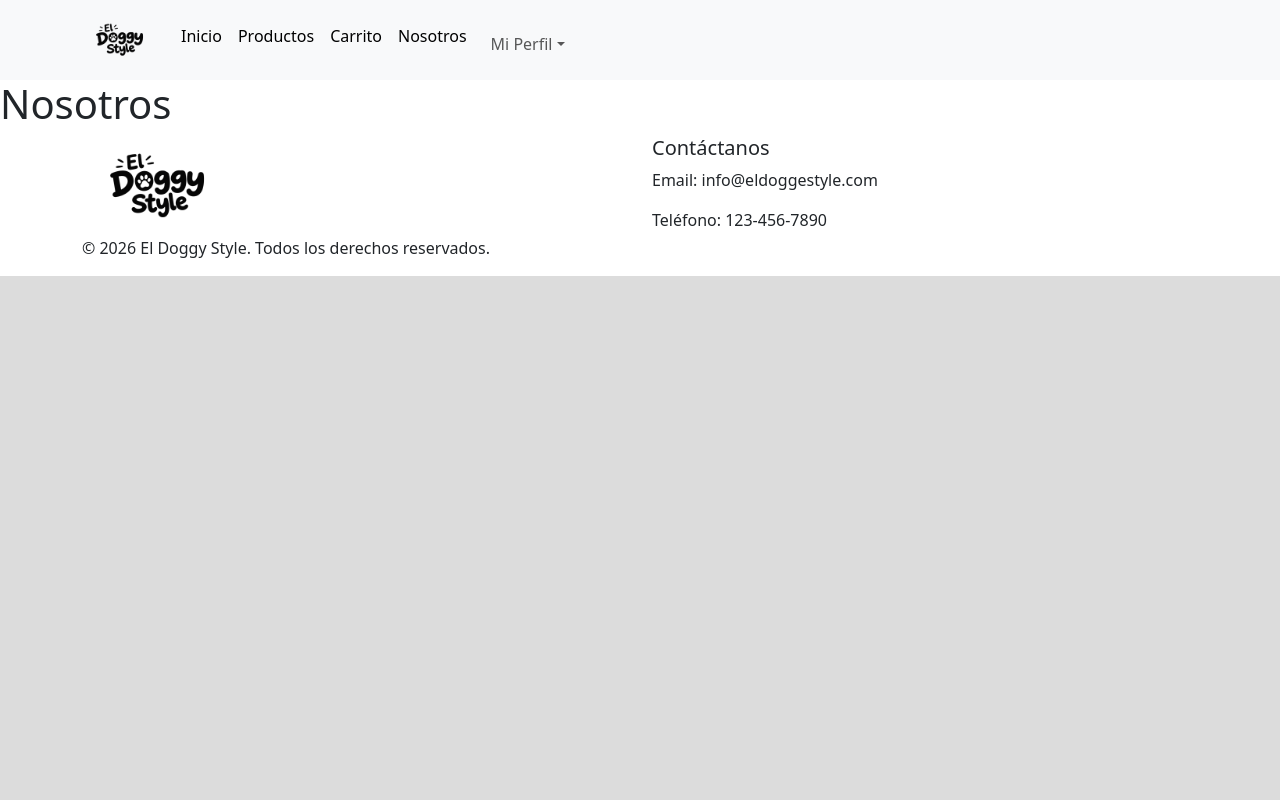
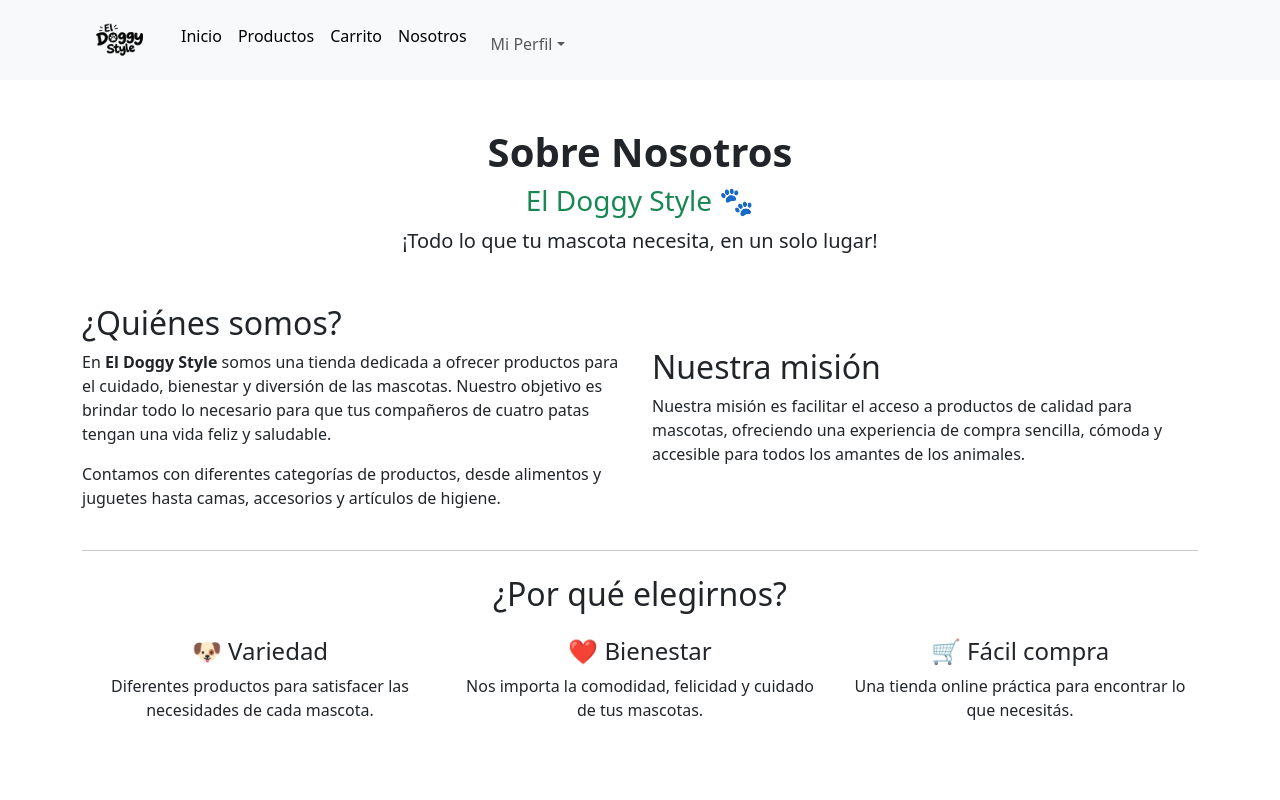
Before and after one commit to agusfmartinez/tp-tienda-online, a React (Vite) app: page /nosotros in a window 1280 px wide. Shown: the top 800 px of the page. Built offline with nearby package versions, Linux system fonts and the light colour scheme.

Commit message:
contenido de Nosotros

```diff
--- a/src/pages/Nosotros.jsx
+++ b/src/pages/Nosotros.jsx
@@ -2,8 +2,81 @@ import React from 'react'
 
 const Nosotros = () => {
   return (
-    <div>
-        <h1>Nosotros</h1>
+    <div className="container my-5">
+      <div className="text-center mb-5">
+        <h1 className="fw-bold">Sobre Nosotros</h1>
+        <h3 className="text-success">El Doggy Style 🐾</h3>
+        <p className="lead">
+          ¡Todo lo que tu mascota necesita, en un solo lugar!
+        </p>
+      </div>
+
+      <div className="row align-items-center">
+        <div className="col-md-6">
+          <h2>¿Quiénes somos?</h2>
+          <p>
+            En <strong>El Doggy Style</strong> somos una tienda dedicada
+            a ofrecer productos para el cuidado, bienestar y diversión
+            de las mascotas. Nuestro objetivo es brindar todo lo necesario
+            para que tus compañeros de cuatro patas tengan una vida feliz
+            y saludable.
+          </p>
+
+          <p>
+            Contamos con diferentes categorías de productos, desde
+            alimentos y juguetes hasta camas, accesorios y artículos
+            de higiene.
+          </p>
+        </div>
+
+        <div className="col-md-6">
+          <h2>Nuestra misión</h2>
+          <p>
+            Nuestra misión es facilitar el acceso a productos de calidad
+            para mascotas, ofreciendo una experiencia de compra sencilla,
+            cómoda y accesible para todos los amantes de los animales.
+          </p>
+        </div>
+      </div>
+
+      <hr className="my-4" />
+
+      <div className="text-center">
+        <h2>¿Por qué elegirnos?</h2>
+
+        <div className="row mt-4">
+          <div className="col-md-4 mb-3">
+            <h4>🐶 Variedad</h4>
+            <p>
+              Diferentes productos para satisfacer las necesidades
+              de cada mascota.
+            </p>
+          </div>
+
+          <div className="col-md-4 mb-3">
+            <h4>❤️ Bienestar</h4>
+            <p>
+              Nos importa la comodidad, felicidad y cuidado de tus mascotas.
+            </p>
+          </div>
+
+          <div className="col-md-4 mb-3">
+            <h4>🛒 Fácil compra</h4>
+            <p>
+              Una tienda online práctica para encontrar lo que necesitás.
+            </p>
+          </div>
+        </div>
+      </div>
+
+      <div className="text-center mt-5 p-4 bg-light rounded">
+        <h3 className="text-success">
+          El Doggy Style 🐾
+        </h3>
+        <p className="mb-0">
+          Porque ellos también merecen lo mejor.
+        </p>
+      </div>
     </div>
   )
 }
```
